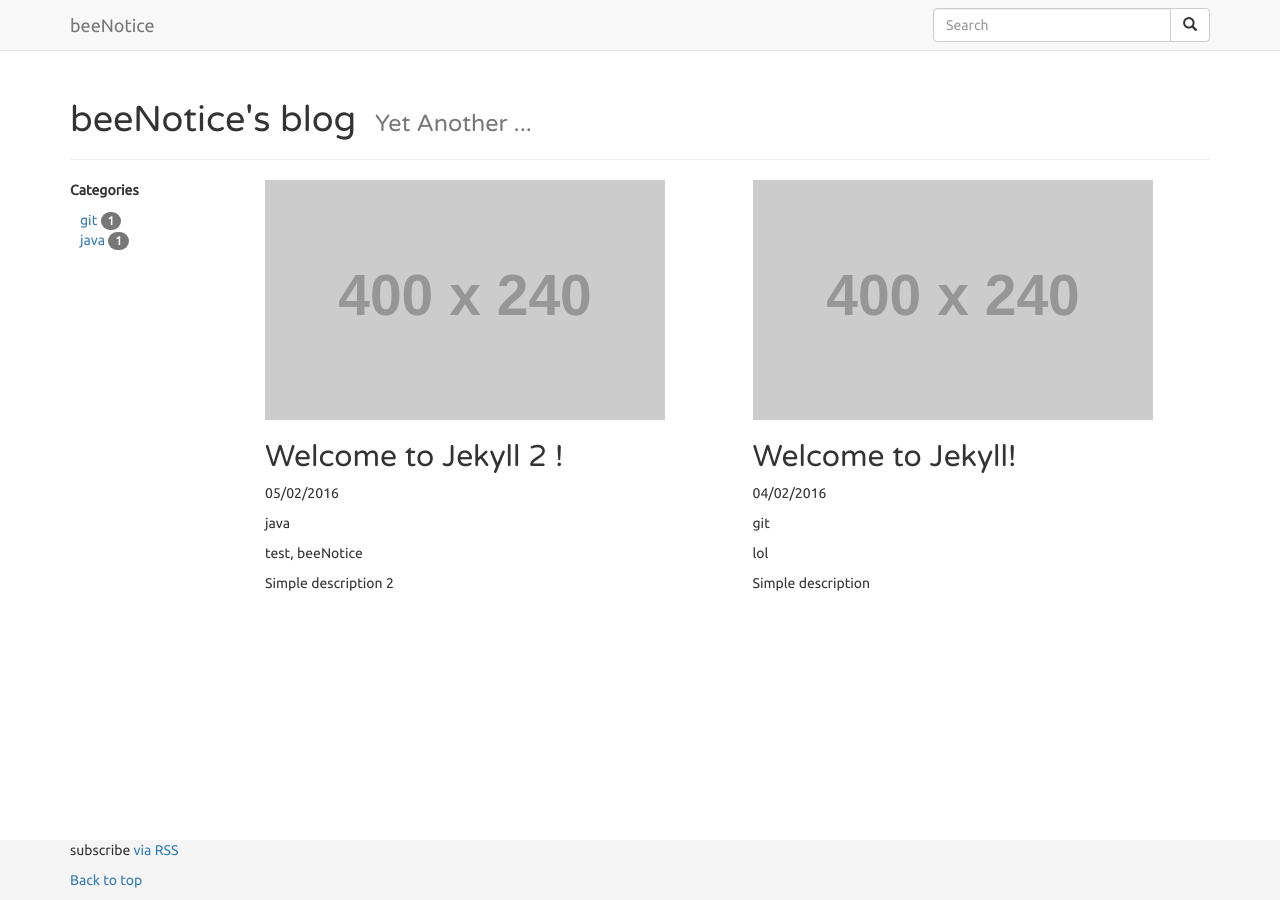
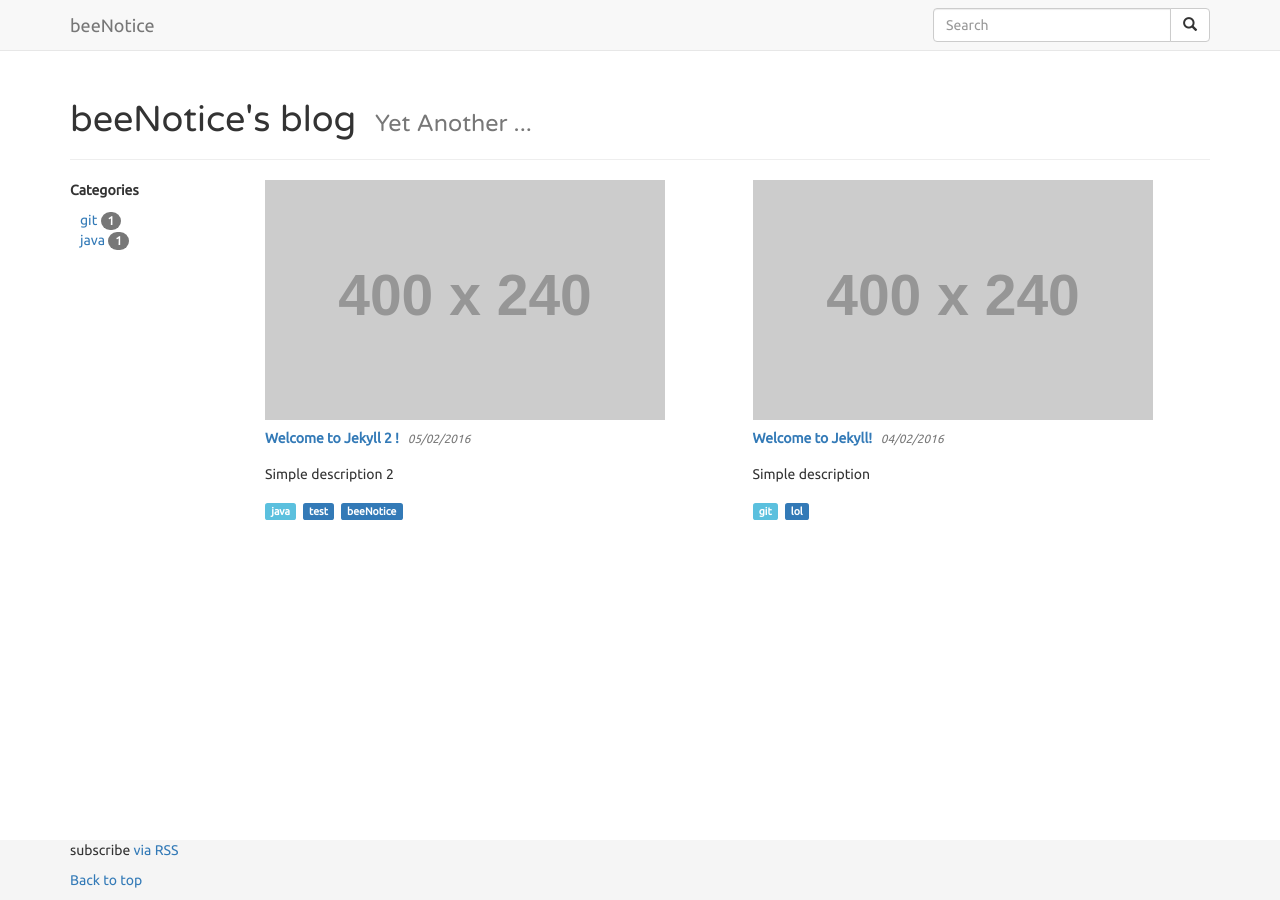
Before and after one commit to beeNotice/beeNotice.github.io, a Jekyll site: the page built from index.html, in a window 1280 px wide. Built offline with Jekyll 4.4.1, drawn with Linux system fonts in a browser that asks for light colours; nearby versions of some CDN libraries.

Commit message:
Work on posts description

```diff
--- /dev/null
+++ b/_includes/posts.html
@@ -0,0 +1,39 @@
+{% for post in include.posts %}
+
+	{% assign loopindex = forloop.index | modulo: 2 %}
+
+	{% if loopindex == 1 %}
+	<div class="row">
+	{% endif %}
+
+	<div class="col-sm-6">
+
+		<img src="http://placehold.it/400x240&amp;text=[img]">
+
+		<div class="article-description">
+
+			<div>
+				<b><a href="{{ post.url | prepend: site.baseurl }}">{{ post.title }}</a></b>
+				<small class="color-grey"><em>&nbsp;&nbsp;{{ post.date | date: "%d/%m/%Y" }}</em></small>
+			</div>
+
+			<div>{{ post.excerpt }}</div>
+
+			<div>
+				{% for category in post.categories %}
+				<span class="label label-info">{{ category }}</span>&nbsp;
+				{% endfor %}
+
+				{% for tag in post.tags %}
+				<span class="label label-primary">{{ tag }}</span>&nbsp;
+				{% endfor %}
+			</div>
+
+		</div>
+	</div>
+
+	{% if loopindex == 0 or forloop.last %}
+	</div>
+	{% endif %}
+
+{% endfor %}
--- a/categories/git.html
+++ b/categories/git.html
@@ -1,6 +1,8 @@
 ---
-layout: category
+layout: default
 title: "Category - Git"
 category: git
 permalink: /categories/git/index.html
 ---
+
+{% include posts.html posts=site.categories.git %}
--- a/categories/java.html
+++ b/categories/java.html
@@ -1,6 +1,8 @@
 ---
-layout: category
+layout: default
 title: "Category - Java"
 category: java
 permalink: /categories/java/index.html
 ---
+
+{% include posts.html posts=site.categories.java %}
--- a/css/main.scss
+++ b/css/main.scss
@@ -6,4 +6,8 @@
 @import "variables";
 @import "commons";
 
+.article-description div { padding: 8px 0; }
+.color-grey { color: #777; }
+
+
 @import "syntax-highlighting";
--- a/index.html
+++ b/index.html
@@ -4,33 +4,4 @@ title: beeNotice's blog
 secondaryTitle: Yet Another ...
 ---
 
-{% for post in site.posts %}
-
-{% assign loopindex = forloop.index | modulo: 2 %}
-{% if loopindex == 1 %}
-<div class="row">
-	{% endif %}
-
-	<div class="col-sm-6">
-
-		<img src="http://placehold.it/400x240&amp;text=[img]">
-		<h2><a href="{{ post.url | prepend: site.baseurl }}">{{ post.title }}</a></h2>
-		<p>{{ post.date | date: "%d/%m/%Y" }}</p>
-		<p>
-			{% for category in post.categories %}
-			{{ category }}
-			{% endfor %}
-		</p>
-		<p>
-			{% for tag in post.tags %}
-			{{ tag }}{% unless forloop.last %},{% endunless %}
-			{% endfor %}
-		</p>
-		<p>{{ post.excerpt }}</p>
-
-	</div>
-
-	{% if loopindex == 0 or forloop.last %}
-</div>
-{% endif %}
-{% endfor %}
+{% include posts.html posts=site.posts %}
```
Also changed, not shown: _layouts/category.html (deleted, +0 -35 lines).
